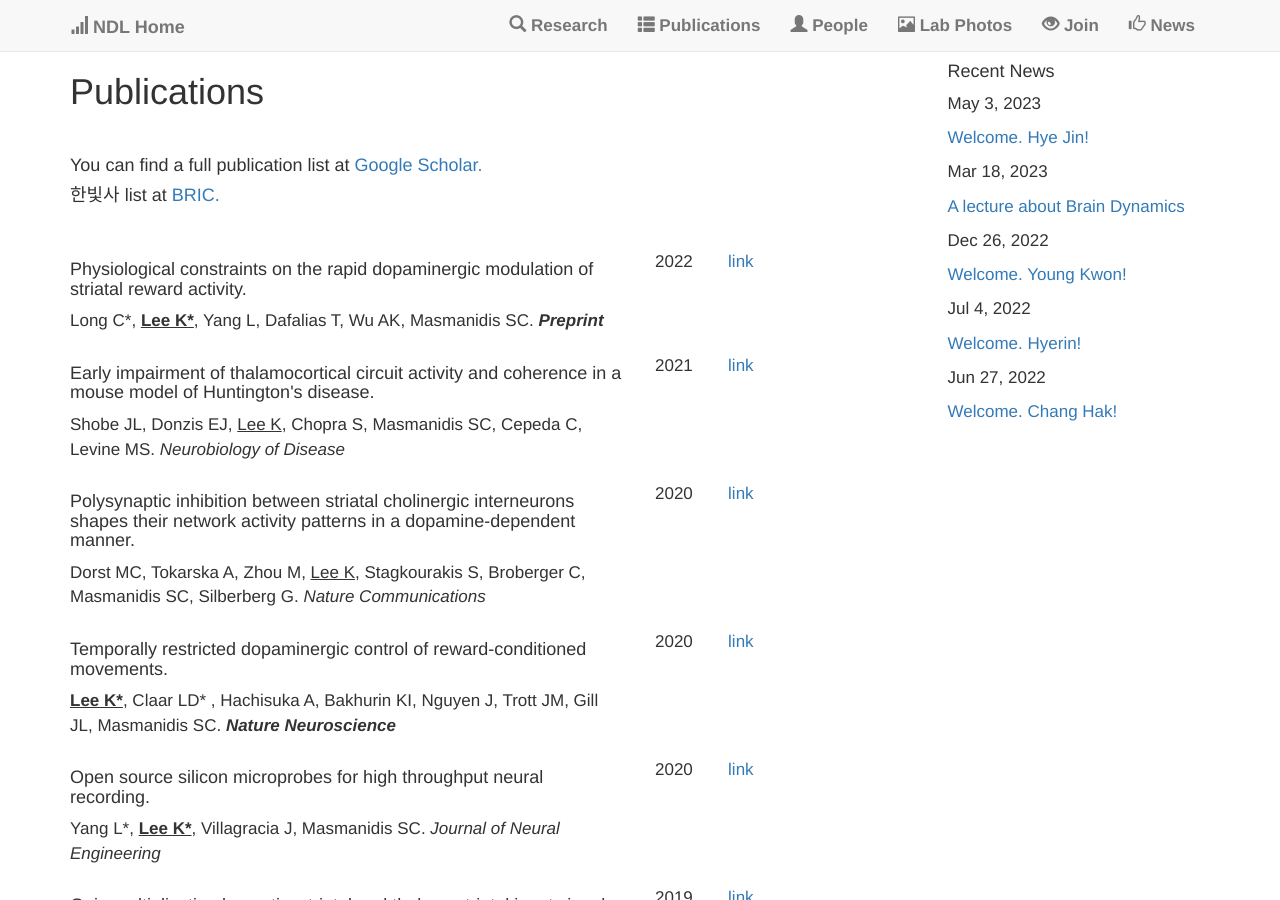
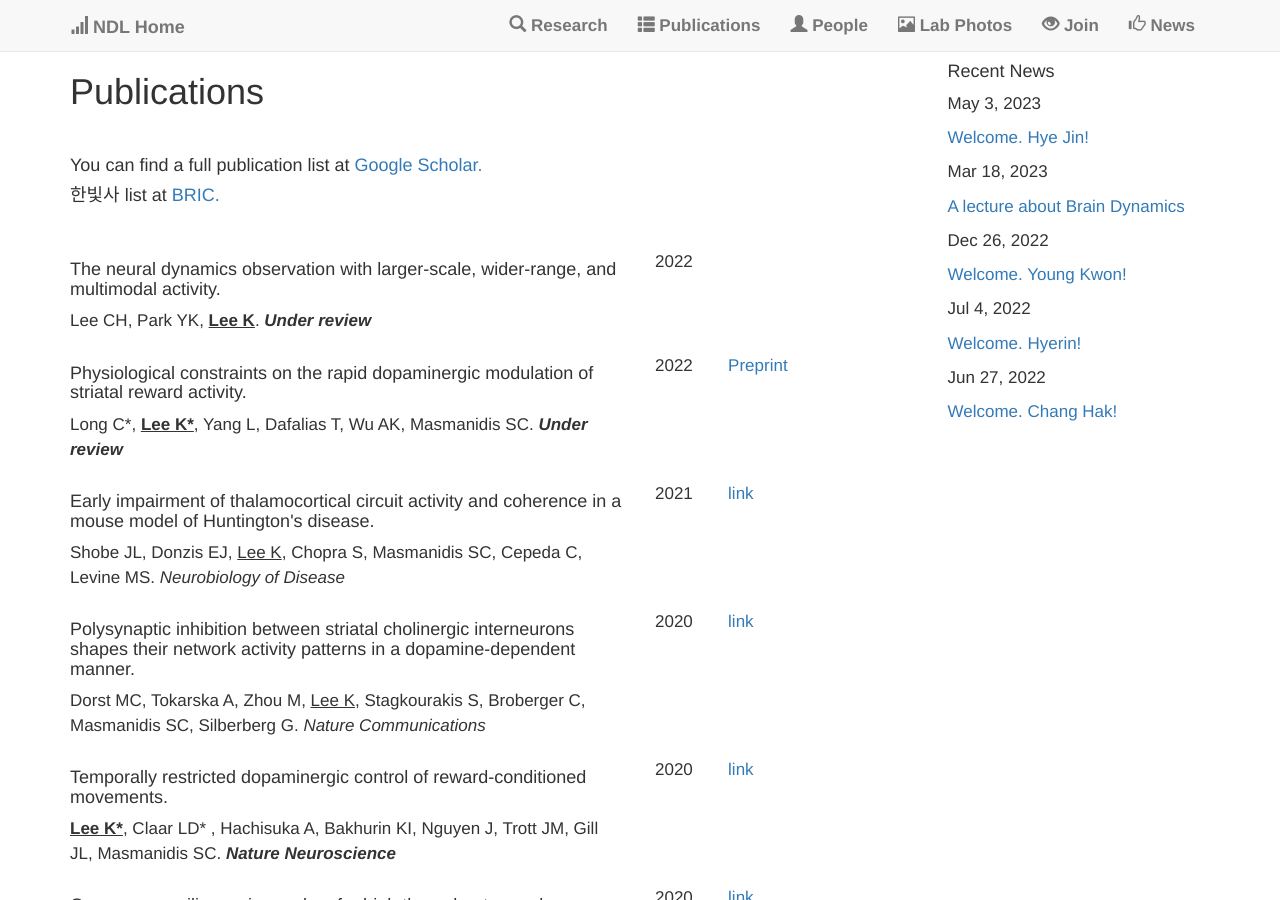
Before and after one commit to kleelab/kleelab.github.io, a Jekyll site: the page built from publications.html, in a window 1280 px wide and 900 px high. Built offline with Jekyll 4.4.1, drawn with Linux system fonts in a browser that asks for light colours; nearby versions of some CDN libraries; a style sheet for code colours, icons or effects is not loaded.

Commit message:
Update publications.yml

```diff
--- a/_data/publications.yml
+++ b/_data/publications.yml
@@ -1,13 +1,24 @@
 ---
+
+- title: >
+    The neural dynamics observation with larger-scale, wider-range, and multimodal activity.
+  author: >
+    Lee CH, Park YK, <b><u>Lee K</u></b>. <b><I>Under review</I></b>
+  image:
+  year: 2022
+  repo:
+    name:
+    url:
+
 
 - title: >
     Physiological constraints on the rapid dopaminergic modulation of striatal reward activity.
   author: >
-    Long C*, <b><u>Lee K*</u></b>, Yang L, Dafalias T, Wu AK, Masmanidis SC. <b><I>Preprint</I></b>
+    Long C*, <b><u>Lee K*</u></b>, Yang L, Dafalias T, Wu AK, Masmanidis SC. <b><I>Under review</I></b>
   image:
   year: 2022
   repo:
-    name: link
+    name: Preprint
     url: https://www.biorxiv.org/content/10.1101/2022.09.16.508310v1
 
 
```
